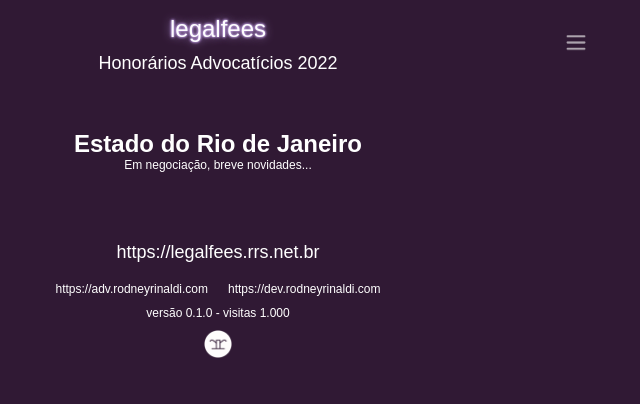
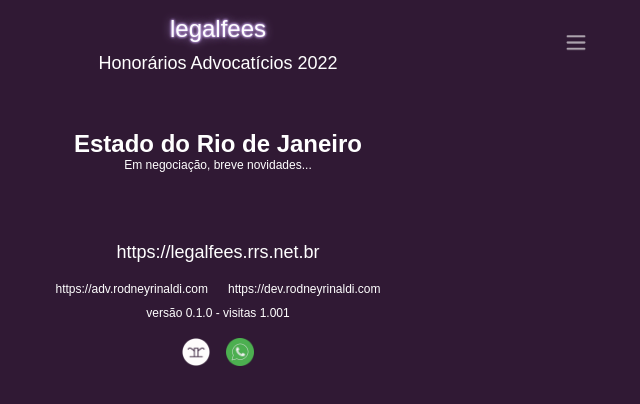
Before and after one commit to rodneyrinaldi/legalfees-web, a Next.js app: page /ufrj in a window 1280 px wide. Shown: the top 404 px of the page, without its empty margins (422-1062 px from the left). Built offline with nearby package versions, Linux system fonts and the light colour scheme.

Commit message:
adding whatsapp control

```diff
--- a/parts/footer/index.js
+++ b/parts/footer/index.js
@@ -1,9 +1,14 @@
 import Image from "next/image";
+import { useRouter } from "next/router";
 import PViews from "../pviews";
 
 import styles from "../../styles/footer.module.css";
 
 function Footer() {
+  const router = useRouter();
+  const wapp =
+    "https://api.whatsapp.com/send?phone=+551131646843&text=Olá, como posso ajudar?   (Legal fees) A tecnologia e o direito integrados são minhas áreas de atuação especializada. Consultoria, desenvolvimento e sensível a parcerias.";
+
   return (
     <div className={styles.container}>
       <h2>https://legalfees.rrs.net.br</h2>
@@ -21,13 +26,24 @@ function Footer() {
           <PViews />
         </span>
       </p>
+      <a href="http://rodneyrinaldi.com" target="_blank" rel="noreferrer">
         <Image
           src="/rr-logo-w.png"
           alt="confirm"
           width={28}
           height={28}
-        className={styles.inputboxconfirm}
+          className={styles.iconlink}
         />
+      </a>
+      <a href={wapp} target="_blank" rel="noreferrer">
+        <Image
+          src="/whatsapp.png"
+          alt="whatsapp"
+          width={28}
+          height={28}
+          className={styles.iconlink}
+        />
+      </a>
     </div>
   );
 }
--- a/parts/pviews/index.js
+++ b/parts/pviews/index.js
@@ -1,5 +1,21 @@
-function PViews() {
-  return <>1.000</>;
+import { useEffect } from "react";
+
+function PViews({ legalfees, pageProps }) {
+  useEffect(() => {}, []);
+
+  //  return <>{legalfees.pageviews}</>;
+  return <>{"1.001"}</>;
 }
 
 export default PViews;
+
+export async function getServerSideProps({ query }) {
+  // try {
+  //   const client = await clientPromise;
+  //   const db = client.db("legalfees");
+  //   const legalfees = await db.collection("views").limit(1).toArray();
+  //   return {
+  //     props: { legalfees: JSON.parse(JSON.stringify(legalfees)) },
+  //   };
+  // } catch (e) {}
+}
--- a/styles/footer.module.css
+++ b/styles/footer.module.css
@@ -34,6 +34,10 @@
   gap: 20px;
 }
 
+.iconlink {
+  margin: 8px;
+}
+
 @media screen and (max-width: 700px) {
 }
 
```
Also changed, not shown: public/whatsapp.png (added). Lines whose indentation alone changed are shown as unchanged.
